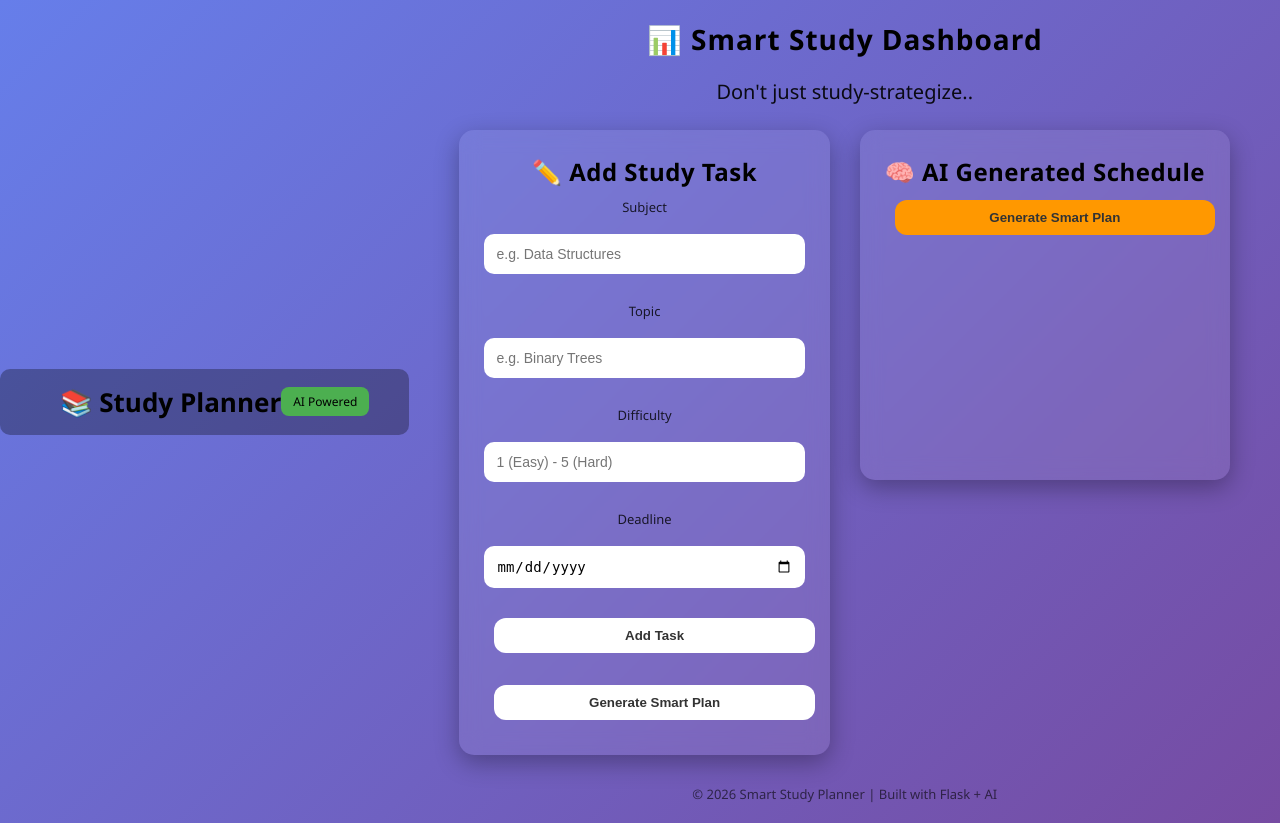
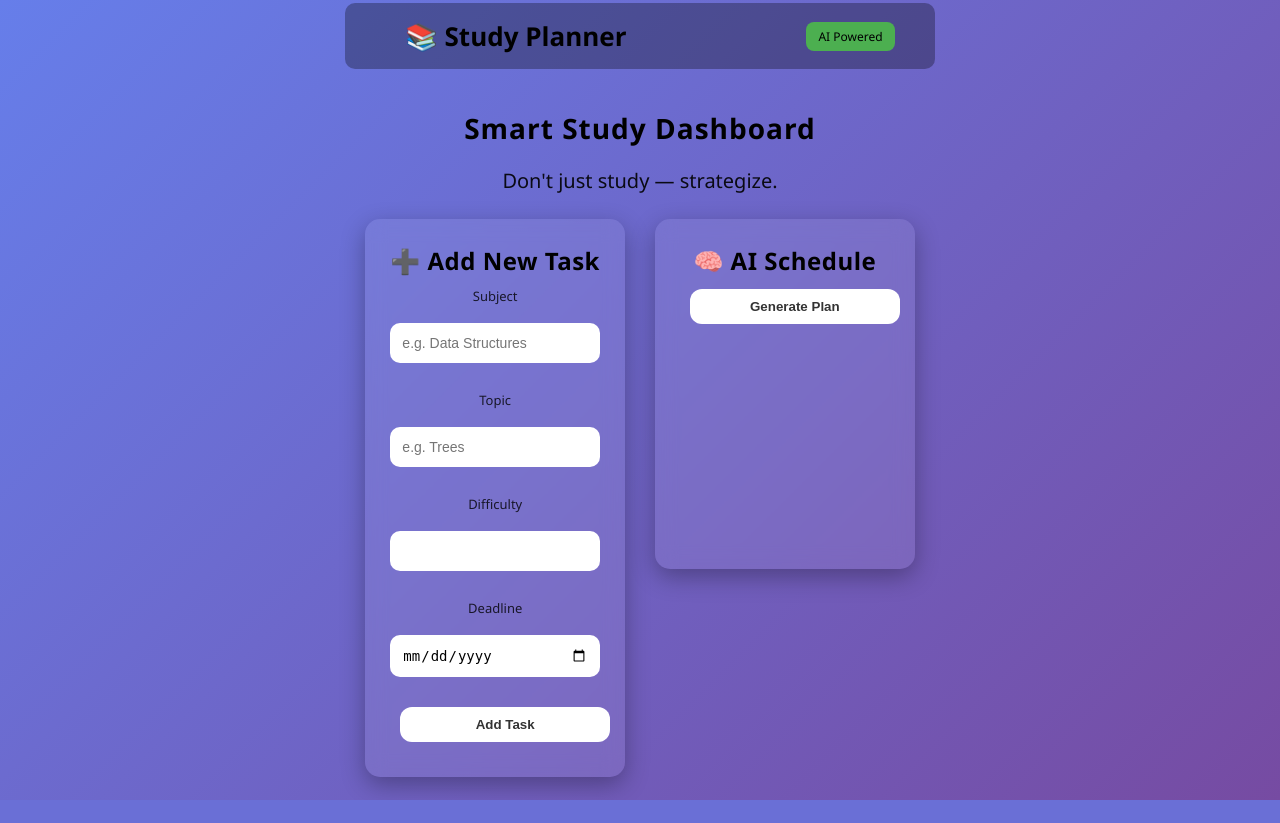
Before and after one commit to skashyap08/AI-based-study-planner, a Flask app: page / in a window 1280 px wide. After the commit the page ends 800 px from the top, so only its background shows below. Run offline with Flask 3, Linux system fonts and the light colour scheme.

Commit message:
added new files

```diff
--- a/backend/scheduler.py
+++ b/backend/scheduler.py
@@ -3,7 +3,7 @@ from datetime import datetime
 def generate_schedule(tasks):
     today = datetime.today().date()
 
-    # ✅ Sort tasks by priority (difficulty + urgency)
+    # Sort tasks by priority (difficulty + urgency)
     sorted_tasks = sorted(
         tasks,
         key=lambda x: x['difficulty'] * (1 / ((x['deadline'] - today).days + 1)),
@@ -28,4 +28,3 @@ def generate_schedule(tasks):
         day += 1
 
     return schedule
-    return schedule
--- a/templates/index.html
+++ b/templates/index.html
@@ -6,6 +6,8 @@
     <link rel="stylesheet" href="/static/style.css">
 </head>
 <body>
+
+<div class="page-wrapper">
 
     <!-- Navbar -->
     <nav class="navbar">
@@ -17,52 +19,46 @@
 
         <!-- Header -->
         <header class="header">
-        <h1>📊 Smart Study Dashboard</h1>
-        <p>Don't just study-strategize..</p>
+            <h1>Smart Study Dashboard</h1>
+            <p>Don't just study — strategize.</p>
         </header>
 
         <!-- Main Grid -->
         <div class="main-grid">
 
-        <!-- Add Task Panel -->
+            <!-- Add Task -->
             <section class="card">
-            <h2>✏️ Add Study Task </h2>
+                <h2>➕ Add New Task</h2>
 
                 <div class="form">
                     <label>Subject</label>
                     <input id="subject" placeholder="e.g. Data Structures">
 
                     <label>Topic</label>
-                <input id="topic" placeholder="e.g. Binary Trees">
+                    <input id="topic" placeholder="e.g. Trees">
 
                     <label>Difficulty</label>
-                <input id="difficulty" type="number" min="1" max="5" placeholder="1 (Easy) - 5 (Hard)">
+                    <input id="difficulty" type="number" min="1" max="5">
 
                     <label>Deadline</label>
                     <input id="deadline" type="date">
 
                     <button onclick="addTask()">Add Task</button>
-                <button onclick="getSchedule()">Generate Smart Plan</button>
                 </div>
             </section>
 
-        <!-- Schedule Panel -->
+            <!-- Schedule -->
             <section class="card">
-            <h2>🧠 AI Generated Schedule</h2>
+                <h2>🧠 AI Schedule</h2>
 
-            <button class="generate-btn" onclick="getSchedule()">
-                Generate Smart Plan
-            </button>
+                <button onclick="getSchedule()">Generate Plan</button>
 
                 <ul id="taskList"></ul>
             </section>
 
         </div>
 
-    <!-- Footer -->
-    <footer class="footer">
-        <p>© 2026 Smart Study Planner | Built with Flask + AI</p>
-    </footer>
+    </div>
 
 </div>
 
```
Also changed, not shown: database/db.sql (+13 -0 lines). Lines whose indentation alone changed are shown as unchanged.
